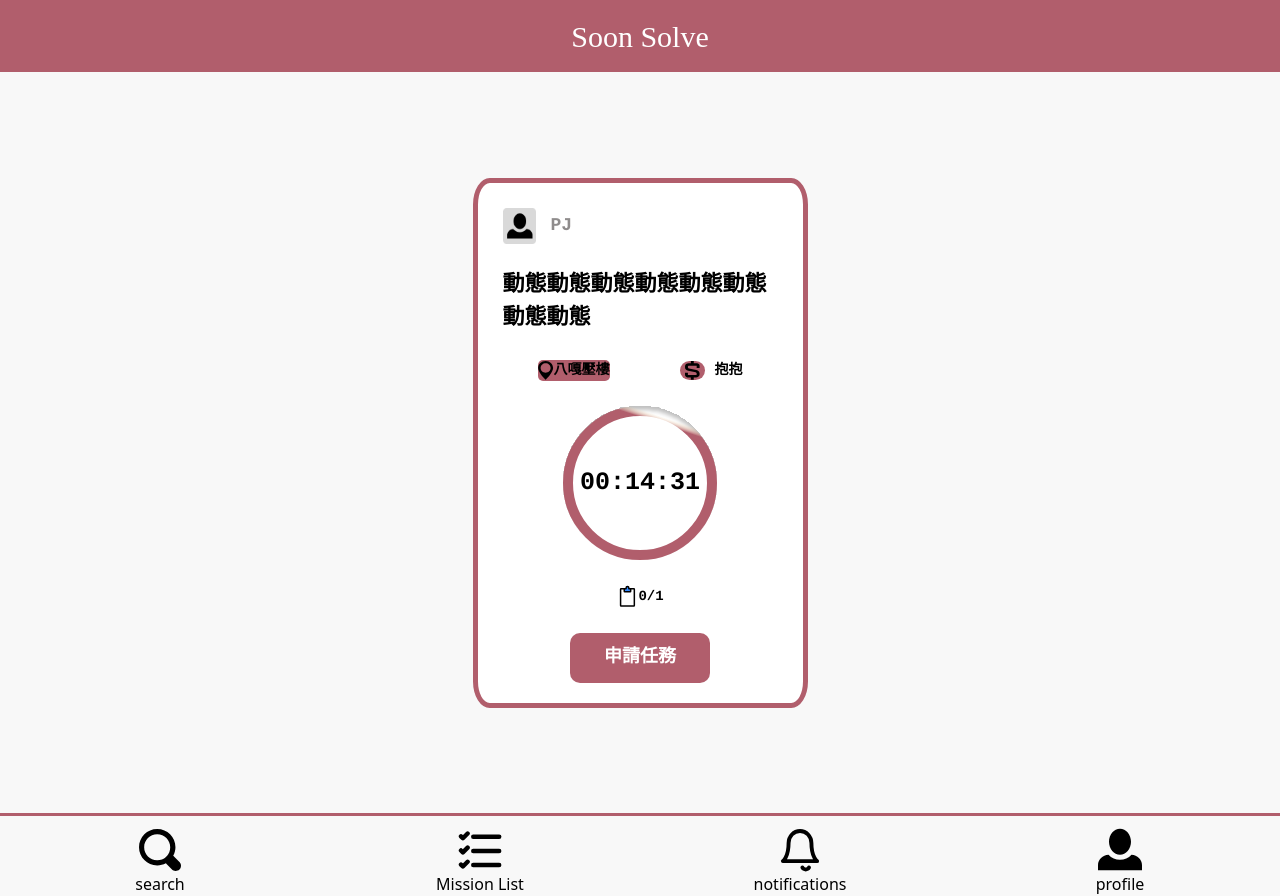
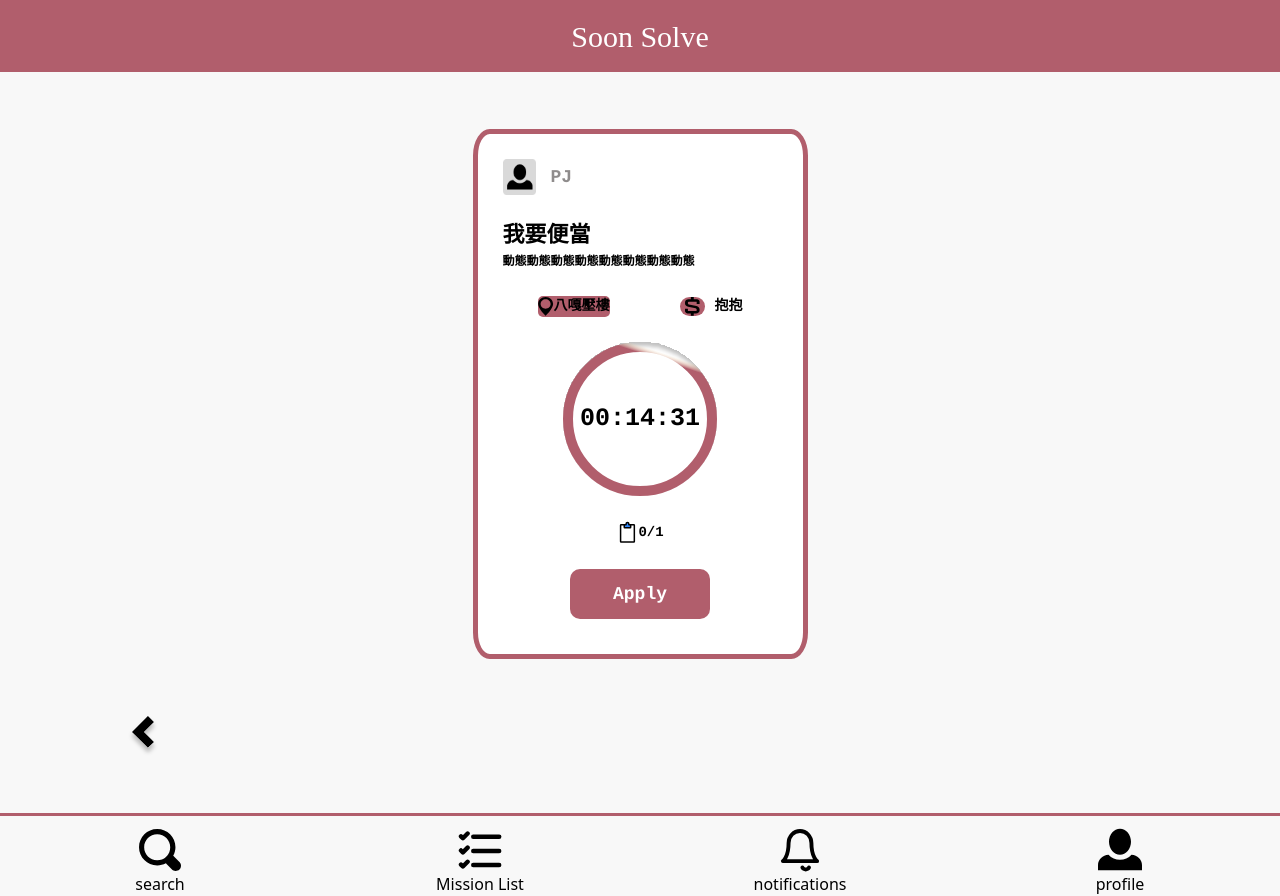
Before and after one commit to ZaiKuku/Soon-Solve, a Next.js app in the folder frontend/: page /task in a window 1280 px wide. Built offline with nearby package versions, Linux system fonts and the light colour scheme; a web font is replaced by a local one.

Commit message:
add back button, apply button in English

```diff
--- a/frontend/src/components/Task.jsx
+++ b/frontend/src/components/Task.jsx
@@ -10,6 +10,7 @@ const data = {
   tasks: [
     {
       id: 1,
+      title: "我要便當",
       poster_id: 1,
       created_at: "2023-04-09 22:21:48",
       closed_at: "2023-04-09 22:21:48",
@@ -28,6 +29,7 @@ const data = {
   next_cursor: "KHEAX0GAFjlPyyqAqTcQOXTLKgIVvshji9AqRmuAGjCDESoLlUrrIn7P",
 };
 
+const titleArray = data.tasks.map((task) => task.title);
 const contentArray = data.tasks.map((task) => task.content);
 const locationArray = data.tasks.map((task) => task.location);
 const nameArray = data.tasks.map((task) => task.name);
@@ -74,7 +76,8 @@ function Task() {
         />
         <div className={styles.userName}>{nameArray}</div>
       </div>
-      <div className={styles.taskDescription}>{contentArray}</div>
+      <div className={styles.taskTitle}>{titleArray}</div>
+      <div className={styles.taskContent}>{contentArray}</div>
       <div className={styles.locationRewardContainer}>
         <div className={styles.locationTag}>
           <svg
@@ -213,7 +216,7 @@ function Task() {
         </div>
       </div>
       <div className={styles.applyTaskContainer}>
-        <button className={styles.applyTask}>申請任務</button>
+        <button className={styles.applyTask}>Apply</button>
       </div>
     </div>
   );
--- a/frontend/src/pages/task/index.jsx
+++ b/frontend/src/pages/task/index.jsx
@@ -10,6 +10,61 @@ function SingleTask() {
     <div className={styles.page}>
       <Header />
       <Task />
+      <div className={styles.backContainer}>
+        <buuton>
+          <svg
+            xmlns="http://www.w3.org/2000/svg"
+            width="30"
+            height="40"
+            viewBox="0 0 30 40"
+            fill="none"
+          >
+            <g filter="url(#filter0_d_2_405)">
+              <path
+                d="M19.9333 0L4 15.9333L19.9333 31.8667L25.9083 25.8917L15.95 15.9333L25.9083 5.975L19.9333 0Z"
+                fill="black"
+              />
+            </g>
+            <defs>
+              <filter
+                id="filter0_d_2_405"
+                x="0"
+                y="0"
+                width="29.9083"
+                height="39.8667"
+                filterUnits="userSpaceOnUse"
+                color-interpolation-filters="sRGB"
+              >
+                <feFlood flood-opacity="0" result="BackgroundImageFix" />
+                <feColorMatrix
+                  in="SourceAlpha"
+                  type="matrix"
+                  values="0 0 0 0 0 0 0 0 0 0 0 0 0 0 0 0 0 0 127 0"
+                  result="hardAlpha"
+                />
+                <feOffset dy="4" />
+                <feGaussianBlur stdDeviation="2" />
+                <feComposite in2="hardAlpha" operator="out" />
+                <feColorMatrix
+                  type="matrix"
+                  values="0 0 0 0 0 0 0 0 0 0 0 0 0 0 0 0 0 0 0.25 0"
+                />
+                <feBlend
+                  mode="normal"
+                  in2="BackgroundImageFix"
+                  result="effect1_dropShadow_2_405"
+                />
+                <feBlend
+                  mode="normal"
+                  in="SourceGraphic"
+                  in2="effect1_dropShadow_2_405"
+                  result="shape"
+                />
+              </filter>
+            </defs>
+          </svg>
+        </buuton>
+      </div>
       <NavBar />
     </div>
   );
--- a/frontend/src/styles/SingleTaskPage.module.scss
+++ b/frontend/src/styles/SingleTaskPage.module.scss
@@ -6,4 +6,7 @@
   justify-content: space-between;
   align-items: center;
   background-color: rgba(248, 248, 248, 1);
+  .backContainer {
+    width: 80vw;
+  }
 }
--- a/frontend/src/styles/task.module.scss
+++ b/frontend/src/styles/task.module.scss
@@ -16,11 +16,16 @@
       margin-left: 15px;
     }
   }
-  .taskDescription {
+  .taskTitle {
     font-family: "Noto Sans TC", Courier, monospace;
     font-weight: 700;
     font-size: 22px;
     margin-top: 25px;
+  }
+  .taskContent {
+    font-family: "Noto Sans TC", Courier, monospace;
+    font-weight: 700;
+    font-size: 12px;
     margin-bottom: 25px;
   }
   .locationRewardContainer {
```
